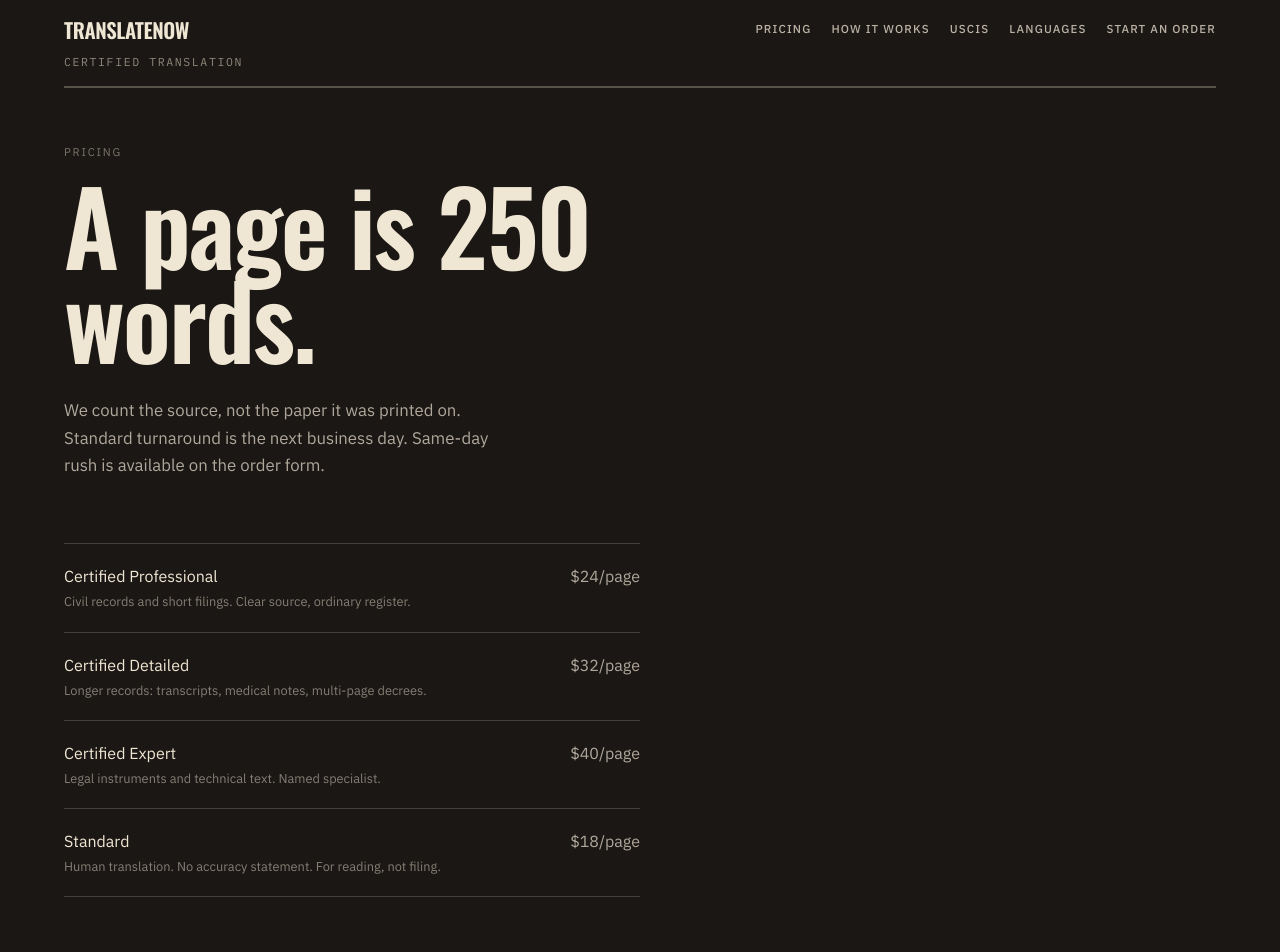
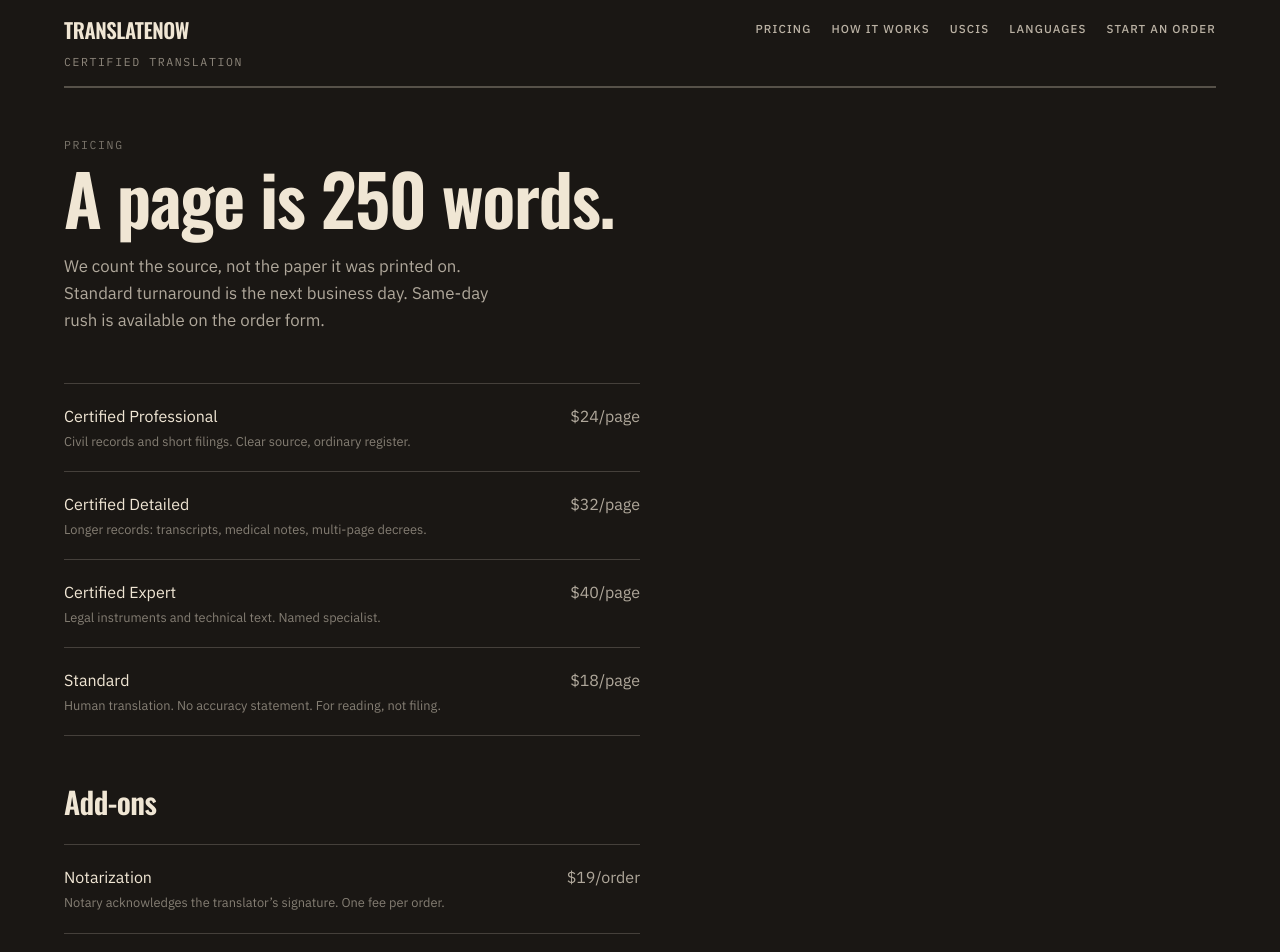
Before and after one commit to pearsonownz1/translatenow-web, a Next.js app: page /pricing in a window 1280 px wide. Shown: the top 952 px of the page. Built offline with nearby package versions, Linux system fonts and the light colour scheme.

Commit message:
Apply grit type treatment to pricing, filings, and order confirmation.

```diff
--- a/app/(site)/certified-translation/page.tsx
+++ b/app/(site)/certified-translation/page.tsx
@@ -19,7 +19,7 @@ export default function CertifiedPage() {
     >
       <div className="mt-16 max-w-2xl divide-y divide-hairline border-y border-hairline">
         <section className="grid gap-4 py-10 md:grid-cols-2">
-          <h2 className="font-display text-3xl tracking-tight">
+          <h2 className="font-display text-3xl">
             Who asks for it
           </h2>
           <p className="text-[1.02rem] leading-relaxed text-ink/70">
@@ -32,7 +32,7 @@ export default function CertifiedPage() {
           </p>
         </section>
         <section className="grid gap-4 py-10 md:grid-cols-2">
-          <h2 className="font-display text-3xl tracking-tight">Three tiers</h2>
+          <h2 className="font-display text-3xl">Three tiers</h2>
           <p className="text-[1.02rem] leading-relaxed text-ink/70">
             Professional {formatUsd(TIERS.professional.price)} — civil
             certificates. Detailed {formatUsd(TIERS.detailed.price)} — longer
@@ -44,7 +44,7 @@ export default function CertifiedPage() {
           </p>
         </section>
         <section className="grid gap-4 py-10 md:grid-cols-2">
-          <h2 className="font-display text-3xl tracking-tight">
+          <h2 className="font-display text-3xl">
             What it is not
           </h2>
           <p className="text-[1.02rem] leading-relaxed text-ink/70">
--- a/app/(site)/documents/page.tsx
+++ b/app/(site)/documents/page.tsx
@@ -22,7 +22,7 @@ export default function DocumentsPage() {
           <li key={doc.slug} className="py-8">
             <Link href={`/documents/${doc.slug}`} className="group block">
               <div className="flex flex-wrap items-baseline justify-between gap-4">
-                <h2 className="font-display text-3xl tracking-tight group-hover:text-copper">
+                <h2 className="font-display text-3xl group-hover:text-copper">
                   {doc.name}
                 </h2>
                 <p className="text-[0.8rem] text-ink/50">{doc.typicalPages}</p>
@@ -35,7 +35,7 @@ export default function DocumentsPage() {
         ))}
       </ul>
 
-      <h2 className="mt-16 font-display text-3xl tracking-tight">Also common</h2>
+      <h2 className="mt-16 font-display text-3xl">Also common</h2>
       <ul className="mt-6 max-w-xl columns-2 gap-x-10">
         {OTHER_DOCUMENTS.map((name) => (
           <li
--- a/app/(site)/pricing/page.tsx
+++ b/app/(site)/pricing/page.tsx
@@ -19,20 +19,20 @@ const tierRows = [
 
 export default function PricingPage() {
   return (
-    <article className="px-6 pb-24 pt-10 md:px-12 lg:px-16">
-      <p className="text-[0.7rem] uppercase tracking-[0.16em] text-ink/45">
+    <article className="px-6 pb-16 pt-8 md:px-12 lg:px-16">
+      <p className="font-stamp text-ink/45">
         Pricing
       </p>
-      <h1 className="mt-4 font-display max-w-[14ch] text-[clamp(3rem,8vw,6.5rem)] leading-[0.92] tracking-tight">
+      <h1 className="mt-3 font-display max-w-[18ch] text-[clamp(2.2rem,6vw,4.4rem)] leading-[0.9]">
         A page is {PAGE_WORDS} words.
       </h1>
-      <p className="mt-8 max-w-md text-[1.05rem] leading-relaxed text-ink/70">
+      <p className="mt-6 max-w-md text-[1.05rem] leading-relaxed text-ink/70">
         We count the source, not the paper it was printed on. Standard
         turnaround is the next business day. Same-day rush is available on the
         order form.
       </p>
 
-      <dl className="mt-16 max-w-xl divide-y divide-hairline border-y border-hairline">
+      <dl className="mt-12 max-w-xl divide-y divide-hairline border-y border-hairline">
         {tierRows.map((tier) => (
           <div
             key={tier.id}
@@ -52,7 +52,7 @@ export default function PricingPage() {
         ))}
       </dl>
 
-      <h2 className="mt-16 font-display text-3xl tracking-tight">Add-ons</h2>
+      <h2 className="mt-12 font-display text-3xl">Add-ons</h2>
       <dl className="mt-6 max-w-xl divide-y divide-hairline border-y border-hairline">
         <div className="flex items-baseline justify-between gap-6 py-5">
           <dt>
@@ -115,8 +115,8 @@ export default function PricingPage() {
         </Link>
       </div>
 
-      <section className="mt-20 max-w-xl">
-        <h2 className="mb-6 font-display text-3xl tracking-tight">Questions</h2>
+      <section className="mt-14 max-w-xl">
+        <h2 className="mb-5 font-display text-3xl">Questions</h2>
         <Faq
           items={[
             {
--- a/app/(site)/standard-translation/page.tsx
+++ b/app/(site)/standard-translation/page.tsx
@@ -19,7 +19,7 @@ export default function StandardPage() {
     >
       <div className="mt-16 max-w-2xl divide-y divide-hairline border-y border-hairline">
         <section className="grid gap-4 py-10 md:grid-cols-2">
-          <h2 className="font-display text-3xl tracking-tight">When it fits</h2>
+          <h2 className="font-display text-3xl">When it fits</h2>
           <p className="text-[1.02rem] leading-relaxed text-ink/70">
             A letter you want to understand. A web printout. A draft before
             you decide to file. If an officer or clerk asked for a certified
@@ -27,7 +27,7 @@ export default function StandardPage() {
           </p>
         </section>
         <section className="grid gap-4 py-10 md:grid-cols-2">
-          <h2 className="font-display text-3xl tracking-tight">
+          <h2 className="font-display text-3xl">
             What you receive
           </h2>
           <p className="text-[1.02rem] leading-relaxed text-ink/70">
--- a/app/(site)/uscis/page.tsx
+++ b/app/(site)/uscis/page.tsx
@@ -19,7 +19,7 @@ export default function UscisPage() {
     >
       <div className="mt-16 max-w-2xl space-y-10">
         <section>
-          <h2 className="font-display text-3xl tracking-tight">
+          <h2 className="font-display text-3xl">
             What we put on the statement
           </h2>
           <p className="mt-4 text-[1.02rem] leading-relaxed text-ink/70">
@@ -30,7 +30,7 @@ export default function UscisPage() {
           </p>
         </section>
         <section>
-          <h2 className="font-display text-3xl tracking-tight">
+          <h2 className="font-display text-3xl">
             What we do not claim
           </h2>
           <p className="mt-4 text-[1.02rem] leading-relaxed text-ink/70">
@@ -41,7 +41,7 @@ export default function UscisPage() {
           </p>
         </section>
         <section>
-          <h2 className="font-display text-3xl tracking-tight">
+          <h2 className="font-display text-3xl">
             Common attachments
           </h2>
           <p className="mt-4 text-[1.02rem] leading-relaxed text-ink/70">
@@ -55,7 +55,7 @@ export default function UscisPage() {
           </p>
         </section>
         <section>
-          <h2 className="font-display text-3xl tracking-tight">Notarization</h2>
+          <h2 className="font-display text-3xl">Notarization</h2>
           <p className="mt-4 text-[1.02rem] leading-relaxed text-ink/70">
             The federal regulation does not require a notary. Some local
             offices and some foreign uses do. Add it only if something in
--- a/components/order-done.tsx
+++ b/components/order-done.tsx
@@ -22,10 +22,10 @@ export function OrderDone() {
   if (!order) {
     return (
       <>
-        <p className="text-[0.7rem] uppercase tracking-[0.16em] text-ink/45">
+        <p className="font-stamp text-ink/45">
           Order
         </p>
-        <h1 className="mt-4 font-display max-w-[14ch] text-[clamp(2.75rem,7vw,5.75rem)] leading-[0.92] tracking-tight">
+        <h1 className="mt-3 font-display max-w-[18ch] text-[clamp(2.2rem,6vw,4.4rem)] leading-[0.9]">
           No summary in this browser.
         </h1>
         <p className="mt-8 max-w-md text-[1.05rem] leading-relaxed text-ink/70">
@@ -48,10 +48,10 @@ export function OrderDone() {
 
   return (
     <>
-      <p className="text-[0.7rem] uppercase tracking-[0.16em] text-ink/45">
+      <p className="font-stamp text-ink/45">
         Demo confirmation
       </p>
-      <h1 className="mt-4 font-display max-w-[14ch] text-[clamp(2.75rem,7vw,5.75rem)] leading-[0.92] tracking-tight">
+      <h1 className="mt-3 font-display max-w-[18ch] text-[clamp(2.2rem,6vw,4.4rem)] leading-[0.9]">
         Nothing was charged.
       </h1>
       <p className="mt-8 max-w-md text-[1.05rem] leading-relaxed text-ink/70">
```
